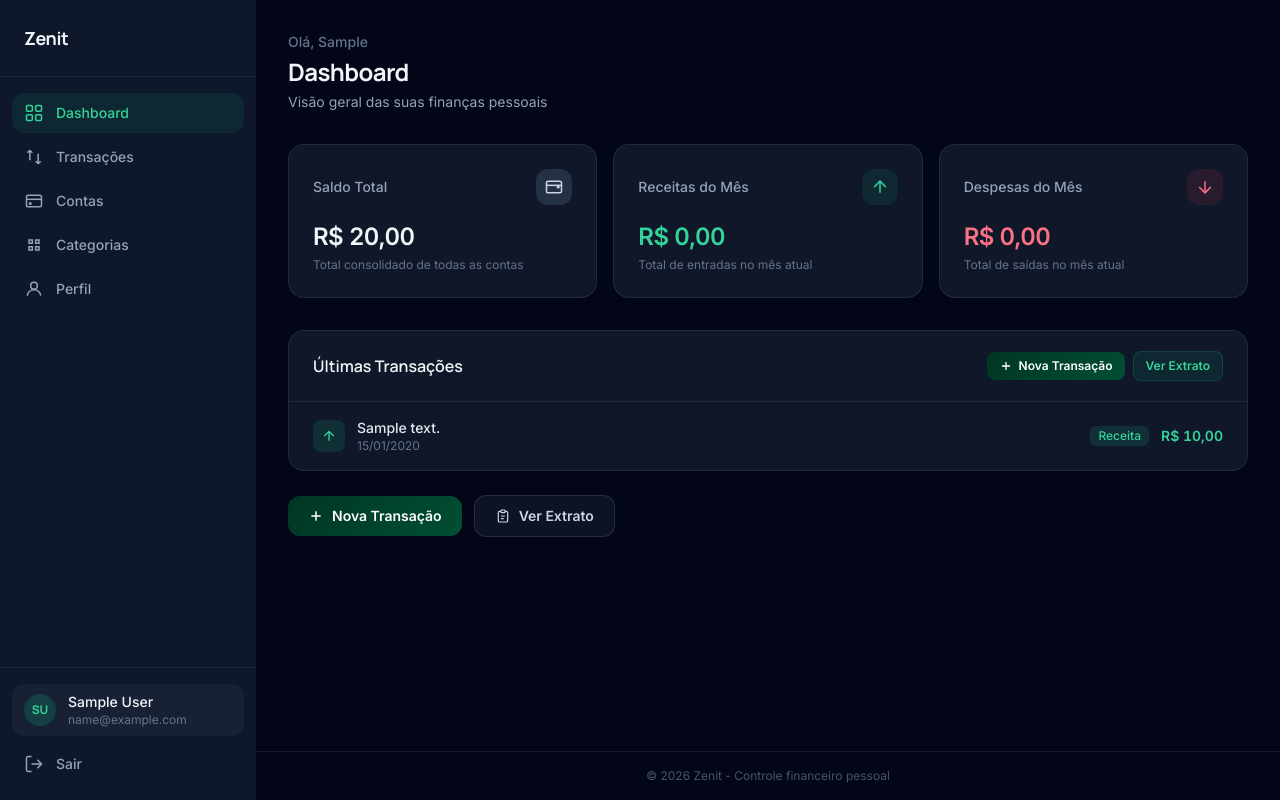
After one commit to kauanvaz/zenit, a Django app: page /dashboard/ in a window 1280 px wide. The commit adds this page. Run offline with Django 5.2, Linux system fonts and the light colour scheme; a user stored in the database is signed in; tables that the repository leaves empty hold one stand-in row (values such as "Sample post"); some libraries are stand-ins or nearby versions.

Commit message:
feat: dashboard

```diff
--- a/templates/base/layout.html
+++ b/templates/base/layout.html
@@ -80,6 +80,22 @@
     <nav class="flex-1 px-3 py-4 overflow-y-auto">
       {% with ns=request.resolver_match.namespace url_name=request.resolver_match.url_name %}
       <ul class="space-y-1">
+
+        <li>
+          <a href="{% url 'dashboard' %}"
+             class="flex items-center gap-3 px-3 py-2.5 rounded-xl text-sm font-medium transition-colors duration-150
+                    {% if url_name == 'dashboard' and not ns %}text-emerald-400 bg-emerald-500/10 hover:bg-emerald-500/15{% else %}text-slate-400 hover:text-slate-100 hover:bg-slate-800{% endif %}"
+             {% if url_name == 'dashboard' and not ns %}aria-current="page"{% endif %}>
+            <!-- ícone: dashboard -->
+            <svg class="w-5 h-5 shrink-0" viewBox="0 0 24 24" fill="none" stroke="currentColor" stroke-width="1.8" aria-hidden="true">
+              <rect x="3" y="3" width="7" height="7" rx="1.5"/>
+              <rect x="14" y="3" width="7" height="7" rx="1.5"/>
+              <rect x="3" y="14" width="7" height="7" rx="1.5"/>
+              <rect x="14" y="14" width="7" height="7" rx="1.5"/>
+            </svg>
+            Dashboard
+          </a>
+        </li>
 
         <li>
           <a href="{% url 'transactions:list' %}"
--- /dev/null
+++ b/templates/dashboard/index.html
@@ -0,0 +1,206 @@
+{% extends 'base/layout.html' %}
+
+{% block title %}Dashboard{% endblock %}
+
+{% block content %}
+
+  <div class="mb-8">
+    <p class="text-sm font-medium text-slate-500 mb-1">
+      Olá, {{ request.user.first_name|default:request.user.email }}
+    </p>
+    <h1 class="font-display font-bold text-2xl text-slate-100 tracking-tight">Dashboard</h1>
+    <p class="mt-1 text-sm text-slate-400">Visão geral das suas finanças pessoais</p>
+  </div>
+
+  <!-- KPIs -->
+  <div class="grid grid-cols-1 md:grid-cols-3 gap-4 mb-8">
+
+    <!-- Saldo Total -->
+    <div class="bg-slate-800/50 border border-slate-700/50 rounded-2xl p-6">
+      <div class="flex items-center justify-between mb-4">
+        <p class="text-sm font-medium text-slate-400">Saldo Total</p>
+        <!-- ícone: carteira -->
+        <div class="w-9 h-9 rounded-xl bg-slate-700/60 flex items-center justify-center shrink-0">
+          <svg class="w-5 h-5 text-slate-300" viewBox="0 0 24 24" fill="none" stroke="currentColor" stroke-width="1.8" aria-hidden="true">
+            <path d="M3 7a2 2 0 0 1 2-2h14a2 2 0 0 1 2 2v10a2 2 0 0 1-2 2H5a2 2 0 0 1-2-2V7Z"/>
+            <path d="M16 12a1 1 0 1 0 2 0 1 1 0 0 0-2 0"/>
+            <path d="M3 10h18"/>
+          </svg>
+        </div>
+      </div>
+      <p class="text-2xl font-bold tabular-nums text-slate-100 tracking-tight">
+        R$ {{ total_balance|floatformat:2 }}
+      </p>
+      <p class="mt-1 text-xs text-slate-500">Total consolidado de todas as contas</p>
+    </div>
+
+    <!-- Receitas do mês -->
+    <div class="bg-slate-800/50 border border-slate-700/50 rounded-2xl p-6">
+      <div class="flex items-center justify-between mb-4">
+        <p class="text-sm font-medium text-slate-400">Receitas do Mês</p>
+        <!-- ícone: seta para cima -->
+        <div class="w-9 h-9 rounded-xl bg-emerald-500/10 flex items-center justify-center shrink-0">
+          <svg class="w-5 h-5 text-emerald-400" viewBox="0 0 24 24" fill="none" stroke="currentColor" stroke-width="1.8" aria-hidden="true">
+            <path d="M12 19V5"/>
+            <path d="M5 12l7-7 7 7"/>
+          </svg>
+        </div>
+      </div>
+      <p class="text-2xl font-bold tabular-nums text-emerald-400 tracking-tight">
+        R$ {{ monthly_income|floatformat:2 }}
+      </p>
+      <p class="mt-1 text-xs text-slate-500">Total de entradas no mês atual</p>
+    </div>
+
+    <!-- Despesas do mês -->
+    <div class="bg-slate-800/50 border border-slate-700/50 rounded-2xl p-6">
+      <div class="flex items-center justify-between mb-4">
+        <p class="text-sm font-medium text-slate-400">Despesas do Mês</p>
+        <!-- ícone: seta para baixo -->
+        <div class="w-9 h-9 rounded-xl bg-rose-500/10 flex items-center justify-center shrink-0">
+          <svg class="w-5 h-5 text-rose-400" viewBox="0 0 24 24" fill="none" stroke="currentColor" stroke-width="1.8" aria-hidden="true">
+            <path d="M12 5v14"/>
+            <path d="M19 12l-7 7-7-7"/>
+          </svg>
+        </div>
+      </div>
+      <p class="text-2xl font-bold tabular-nums text-rose-400 tracking-tight">
+        R$ {{ monthly_expenses|floatformat:2 }}
+      </p>
+      <p class="mt-1 text-xs text-slate-500">Total de saídas no mês atual</p>
+    </div>
+
+  </div>
+
+  <!-- Últimas transações -->
+  <div class="bg-slate-800/50 border border-slate-700/50 rounded-2xl">
+
+    <div class="flex flex-col gap-3 sm:flex-row sm:items-center sm:justify-between px-6 py-5">
+      <h2 class="font-display font-semibold text-base text-slate-100">Últimas Transações</h2>
+
+      <div class="flex items-center gap-2">
+        <a href="{% url 'transactions:create' %}"
+           class="inline-flex items-center gap-1.5 px-3 py-1.5 rounded-lg text-xs font-semibold
+                  text-white hover:opacity-90 active:scale-[0.98] transition-all duration-150"
+           style="background: linear-gradient(135deg, #003622, #004f34);">
+          <svg class="w-3.5 h-3.5 shrink-0" viewBox="0 0 24 24" fill="none" stroke="currentColor" stroke-width="2.2" aria-hidden="true">
+            <path d="M12 5v14M5 12h14"/>
+          </svg>
+          Nova Transação
+        </a>
+        <a href="{% url 'transactions:list' %}"
+           class="inline-flex items-center gap-1.5 px-3 py-1.5 rounded-lg text-xs font-semibold
+                  text-emerald-400 bg-emerald-500/10 border border-emerald-500/20
+                  hover:bg-emerald-500/20 transition-colors duration-150">
+          Ver Extrato
+        </a>
+      </div>
+    </div>
+
+    <div class="h-px bg-slate-700/50"></div>
+
+    {% if recent_transactions %}
+
+      <!-- Lista de transações -->
+      <ul class="divide-y divide-slate-700/40">
+        {% for transaction in recent_transactions %}
+          <li class="flex flex-col gap-2 sm:flex-row sm:items-center sm:justify-between px-6 py-4
+                     hover:bg-slate-700/20 transition-colors duration-150">
+
+            <!-- Lado esquerdo: data e descrição -->
+            <div class="flex items-center gap-3 min-w-0">
+              <div class="w-8 h-8 rounded-lg shrink-0 flex items-center justify-center
+                          {% if transaction.type == 'income' %}bg-emerald-500/15{% else %}bg-rose-500/15{% endif %}">
+                {% if transaction.type == 'income' %}
+                  <svg class="w-4 h-4 text-emerald-400" viewBox="0 0 24 24" fill="none" stroke="currentColor" stroke-width="2" aria-hidden="true">
+                    <path d="M12 19V5M5 12l7-7 7 7"/>
+                  </svg>
+                {% else %}
+                  <svg class="w-4 h-4 text-rose-400" viewBox="0 0 24 24" fill="none" stroke="currentColor" stroke-width="2" aria-hidden="true">
+                    <path d="M12 5v14M19 12l-7 7-7-7"/>
+                  </svg>
+                {% endif %}
+              </div>
+
+              <div class="min-w-0">
+                <p class="text-sm font-medium text-slate-200 truncate">{{ transaction.description }}</p>
+                <p class="text-xs text-slate-500">{{ transaction.date|date:"d/m/Y" }}</p>
+              </div>
+            </div>
+
+            <!-- Lado direito: valor e badge de tipo -->
+            <div class="flex items-center gap-3 sm:shrink-0 pl-11 sm:pl-0">
+              {% if transaction.type == 'income' %}
+                <span class="inline-flex items-center px-2 py-0.5 rounded-md text-xs font-medium
+                             bg-emerald-500/15 text-emerald-400">
+                  Receita
+                </span>
+              {% else %}
+                <span class="inline-flex items-center px-2 py-0.5 rounded-md text-xs font-medium
+                             bg-rose-500/15 text-rose-400">
+                  Despesa
+                </span>
+              {% endif %}
+
+              <!-- Valor -->
+              <p class="text-sm font-bold tabular-nums
+                        {% if transaction.type == 'income' %}text-emerald-400{% else %}text-rose-400{% endif %}">
+                {% if transaction.type == 'expense' %}-{% endif %}R$ {{ transaction.amount|floatformat:2 }}
+              </p>
+            </div>
+
+          </li>
+        {% endfor %}
+      </ul>
+
+    {% else %}
+
+      <!-- Estado vazio -->
+      <div class="flex flex-col items-center justify-center px-6 py-16 text-center">
+        <div class="w-14 h-14 rounded-2xl bg-slate-700/50 flex items-center justify-center mb-4">
+          <svg class="w-7 h-7 text-slate-500" viewBox="0 0 24 24" fill="none" stroke="currentColor" stroke-width="1.6" aria-hidden="true">
+            <path d="M7 16V4m0 0L4 7m3-3 3 3M17 8v12m0 0 3-3m-3 3-3-3"/>
+          </svg>
+        </div>
+        <p class="text-sm font-medium text-slate-400 mb-1">Nenhuma transação registrada ainda.</p>
+        <p class="text-xs text-slate-600 mb-5">Comece registrando sua primeira receita ou despesa.</p>
+        <a href="{% url 'transactions:create' %}"
+           class="inline-flex items-center gap-2 px-4 py-2 rounded-xl text-sm font-semibold
+                  text-white hover:opacity-90 active:scale-[0.98] transition-all duration-150"
+           style="background: linear-gradient(135deg, #003622, #004f34);">
+          <svg class="w-4 h-4 shrink-0" viewBox="0 0 24 24" fill="none" stroke="currentColor" stroke-width="2.2" aria-hidden="true">
+            <path d="M12 5v14M5 12h14"/>
+          </svg>
+          Registrar Transação
+        </a>
+      </div>
+
+    {% endif %}
+
+  </div>
+
+  <div class="mt-6 flex flex-col sm:flex-row items-start sm:items-center gap-3">
+    <a href="{% url 'transactions:create' %}"
+       class="inline-flex items-center gap-2 px-5 py-2.5 rounded-xl text-sm font-semibold
+              text-white hover:opacity-90 active:scale-[0.98] transition-all duration-150"
+       style="background: linear-gradient(135deg, #003622, #004f34);">
+      <svg class="w-4 h-4 shrink-0" viewBox="0 0 24 24" fill="none" stroke="currentColor" stroke-width="2.2" aria-hidden="true">
+        <path d="M12 5v14M5 12h14"/>
+      </svg>
+      Nova Transação
+    </a>
+    <a href="{% url 'transactions:list' %}"
+       class="inline-flex items-center gap-2 px-5 py-2.5 rounded-xl text-sm font-semibold
+              text-slate-300 border border-slate-700/60 bg-slate-800/40
+              hover:border-emerald-500/40 hover:text-emerald-400 hover:bg-emerald-500/5
+              transition-all duration-150">
+      <svg class="w-4 h-4 shrink-0" viewBox="0 0 24 24" fill="none" stroke="currentColor" stroke-width="1.8" aria-hidden="true">
+        <path d="M9 5H7a2 2 0 0 0-2 2v12a2 2 0 0 0 2 2h10a2 2 0 0 0 2-2V7a2 2 0 0 0-2-2h-2"/>
+        <rect x="9" y="3" width="6" height="4" rx="1"/>
+        <path d="M9 12h6M9 16h4"/>
+      </svg>
+      Ver Extrato
+    </a>
+  </div>
+
+{% endblock %}
```
Also changed, not shown: 1 other file.
